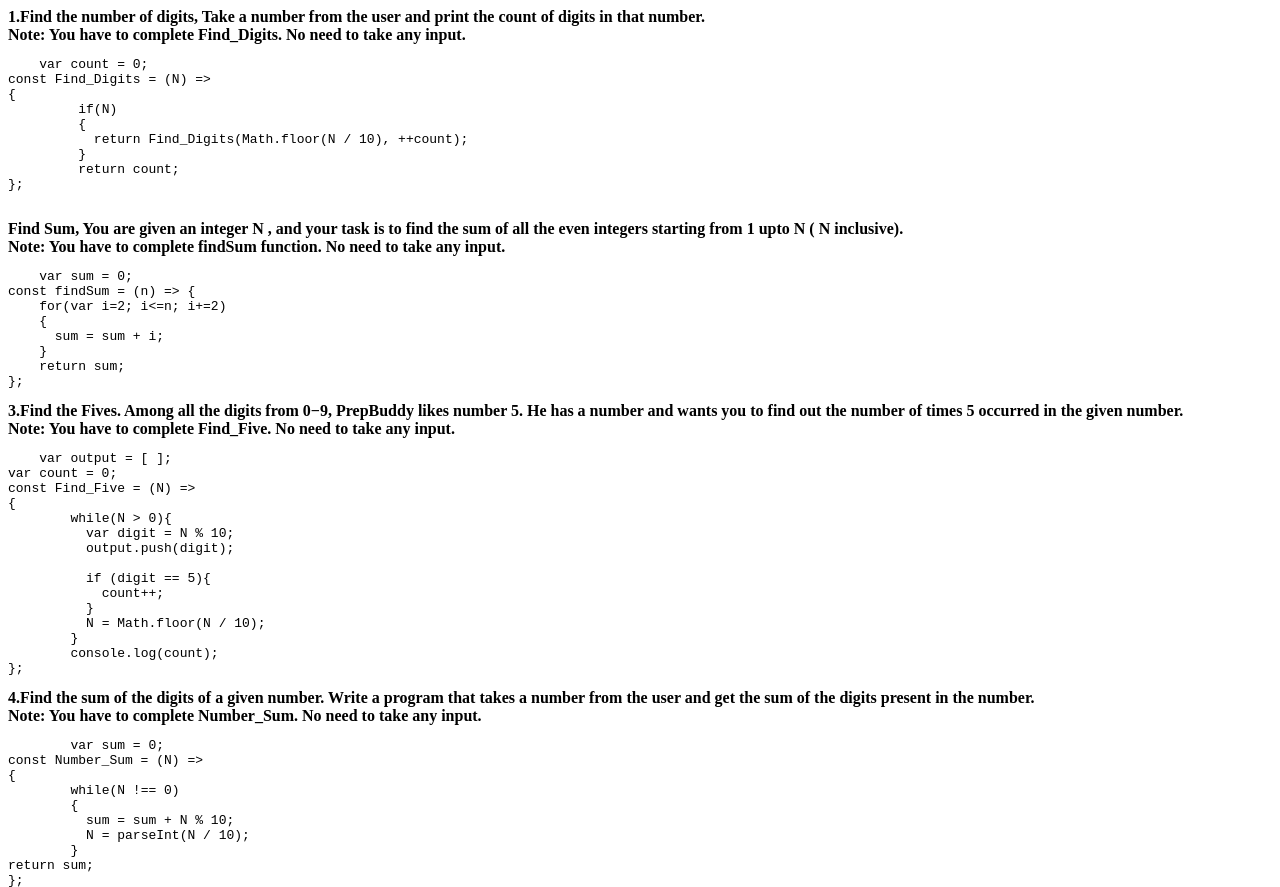
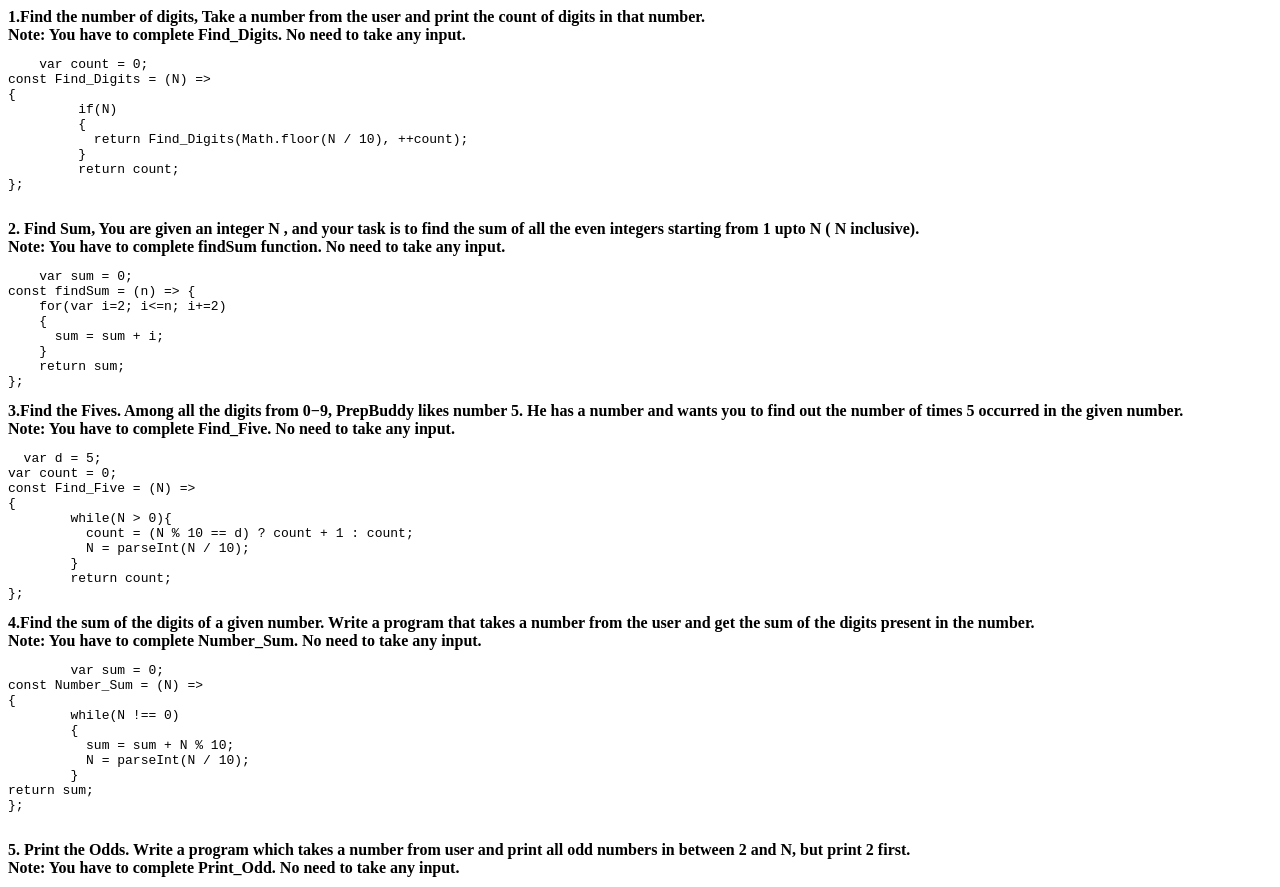
Before and after one commit to harika208/js-handson3, a plain HTML site: page index.html in a window 1280 px wide. Shown: the top 887 px of the page. Drawn offline with Linux system fonts and the light colour scheme.

Commit message:
second commit

```diff
--- a/index.html
+++ b/index.html
@@ -27,7 +27,7 @@ const Find_Digits = (N) =>
 </pre>
 
 <b>
-    Find Sum,
+   2. Find Sum,
 You are given an integer
 N
 , and your task is to find the sum of all the even integers starting from
@@ -57,20 +57,15 @@ const findSum = (n) => {
     Note: You have to complete Find_Five. No need to take any input.
 </b>
 <pre>
-    var output = [ ];
+  var d = 5;
 var count = 0;
 const Find_Five = (N) =>
 {
 	while(N > 0){
-	  var digit = N % 10;
-	  output.push(digit);
-
-	  if (digit == 5){
-	    count++;
-	  }
-	  N = Math.floor(N / 10);
+	  count = (N % 10 == d) ? count + 1 : count;
+	  N = parseInt(N / 10);
 	}
-	console.log(count);
+	return count;
 };
 </pre>
 <b>4.Find the sum of the digits of a given number.
@@ -156,14 +151,14 @@ const Prime_Check = (N) => {
         <br>
         Note: You have to complete Print_Table. No need to take any input.</b>
         <pre>
-            var result = 0;
+
 const Print_Table = (N) => {
 	for(var i = 1; i <= 10; i++){
 
-	  result = i * N;
+	 console.log(N+ " * " +i+ " = " +i*N);
 
 	}
-		  console.log(  +N+ "*" +i+ "=" result );
+
 };
         </pre>
         <b>9. Print Numbers
```
